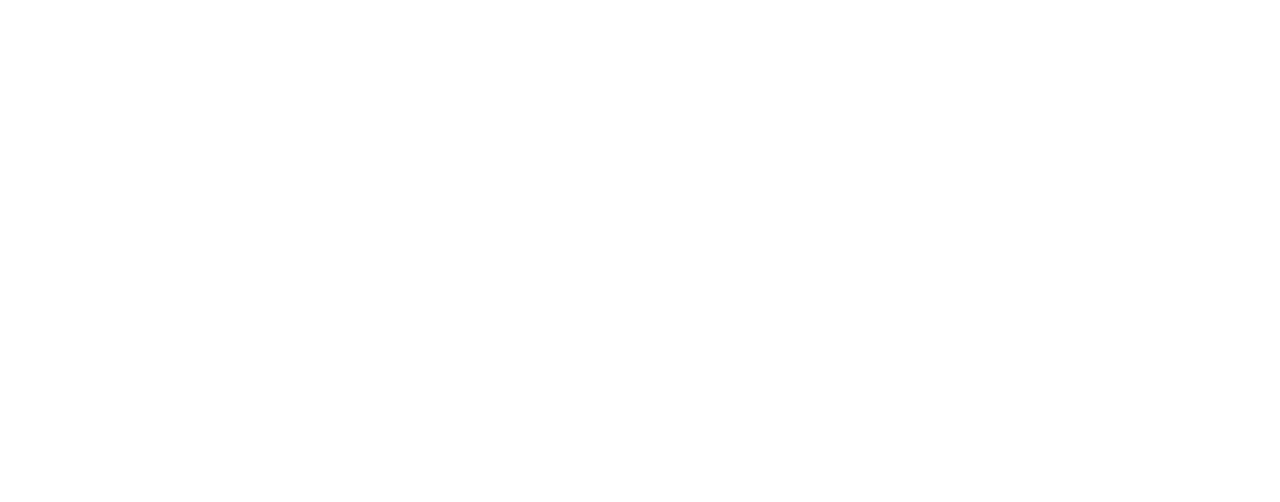
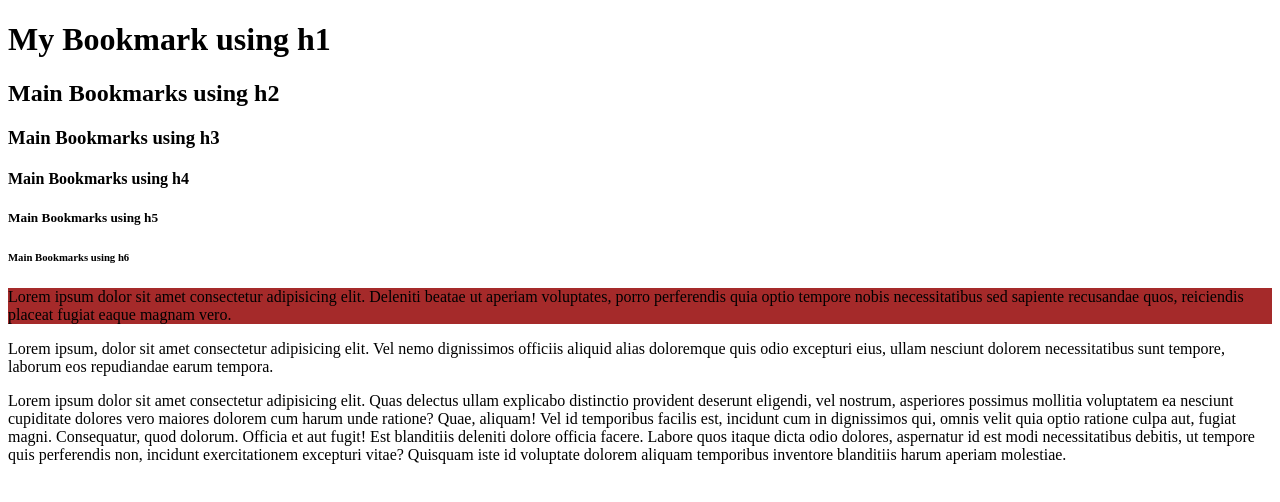
Before and after one commit to rajendra-yadav02/Web_Project, a plain HTML site: page index.html in a window 1280 px wide. Drawn offline with Linux system fonts and the light colour scheme.

Commit message:
Bookmark

```diff
--- a/index.html
+++ b/index.html
@@ -1 +1,24 @@
-<html></html>
+<!DOCTYPE html>
+<html lang="en">
+<head>
+    <meta charset="UTF-8">
+    <meta name="viewport" content="width=device-width, initial-scale=1.0">
+    <title>Bookmark-Rajendra</title>
+    <link rel="stylesheet" href="style.css">
+</head>
+<body>
+     <h1>My Bookmark using h1</h1>
+     <h2>Main Bookmarks using h2</h2>
+     <h3>Main Bookmarks using h3</h3>
+     <h4>Main Bookmarks using h4</h4>
+     <h5>Main Bookmarks using h5</h5>
+     <h6>Main Bookmarks using h6</h6>
+
+     <p style="background-color: brown;">Lorem ipsum dolor sit amet consectetur adipisicing elit. Deleniti beatae ut aperiam voluptates, porro perferendis quia optio tempore nobis necessitatibus sed sapiente recusandae quos, reiciendis placeat fugiat eaque magnam vero.</p>
+
+     <p>Lorem ipsum, dolor sit amet consectetur adipisicing elit. Vel nemo dignissimos officiis aliquid alias doloremque quis odio excepturi eius, ullam nesciunt dolorem necessitatibus sunt tempore, laborum eos repudiandae earum tempora.</p>
+
+     <p>Lorem ipsum dolor sit amet consectetur adipisicing elit. Quas delectus ullam explicabo distinctio provident deserunt eligendi, vel nostrum, asperiores possimus mollitia voluptatem ea nesciunt cupiditate dolores vero maiores dolorem cum harum unde ratione? Quae, aliquam! Vel id temporibus facilis est, incidunt cum in dignissimos qui, omnis velit quia optio ratione culpa aut, fugiat magni. Consequatur, quod dolorum. Officia et aut fugit! Est blanditiis deleniti dolore officia facere. Labore quos itaque dicta odio dolores, aspernatur id est modi necessitatibus debitis, ut tempore quis perferendis non, incidunt exercitationem excepturi vitae? Quisquam iste id voluptate dolorem aliquam temporibus inventore blanditiis harum aperiam molestiae.</p>
+     <script src="script.js"></script>
+</body>
+</html>
--- /dev/null
+++ b/style.css
@@ -0,0 +1,4 @@
+body
+{
+
+}
```
Also changed, not shown: bookmarkmanager.html (added, +16 -0 lines), script.js (added).
